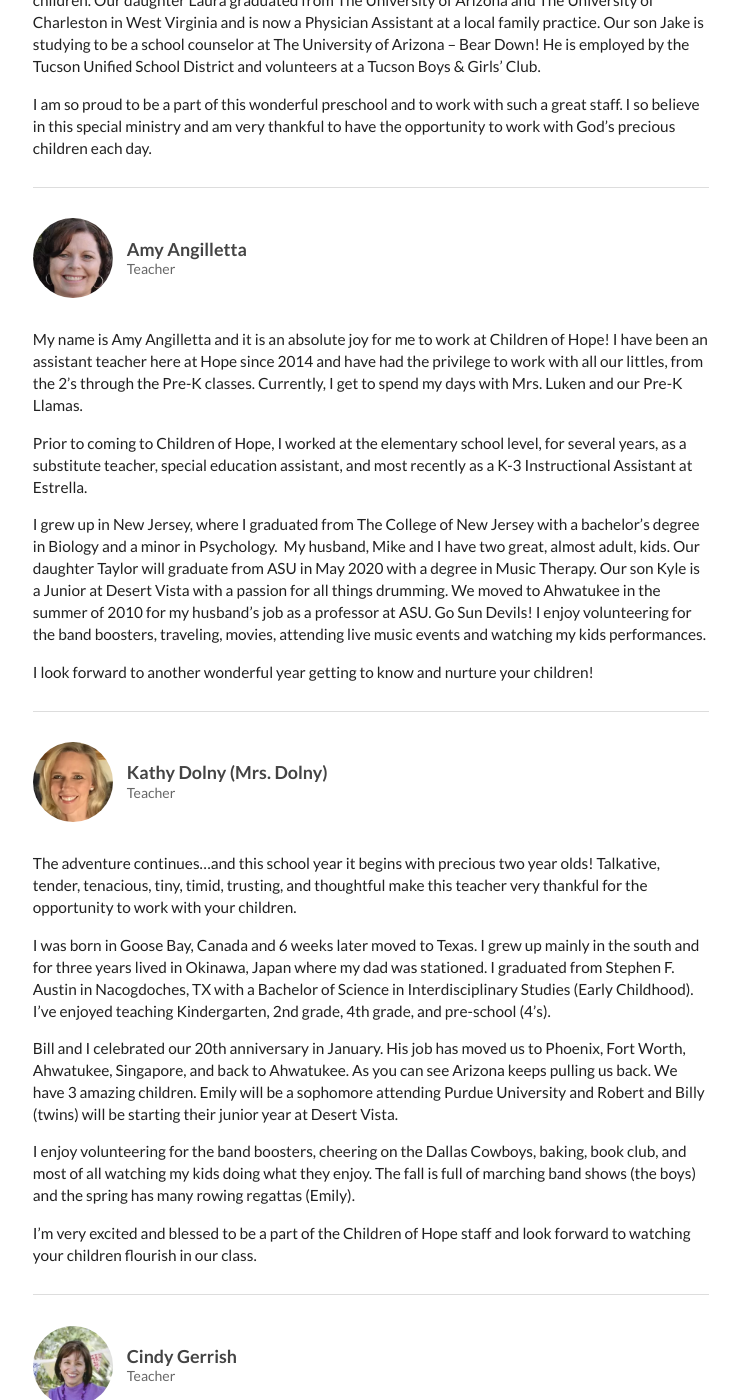
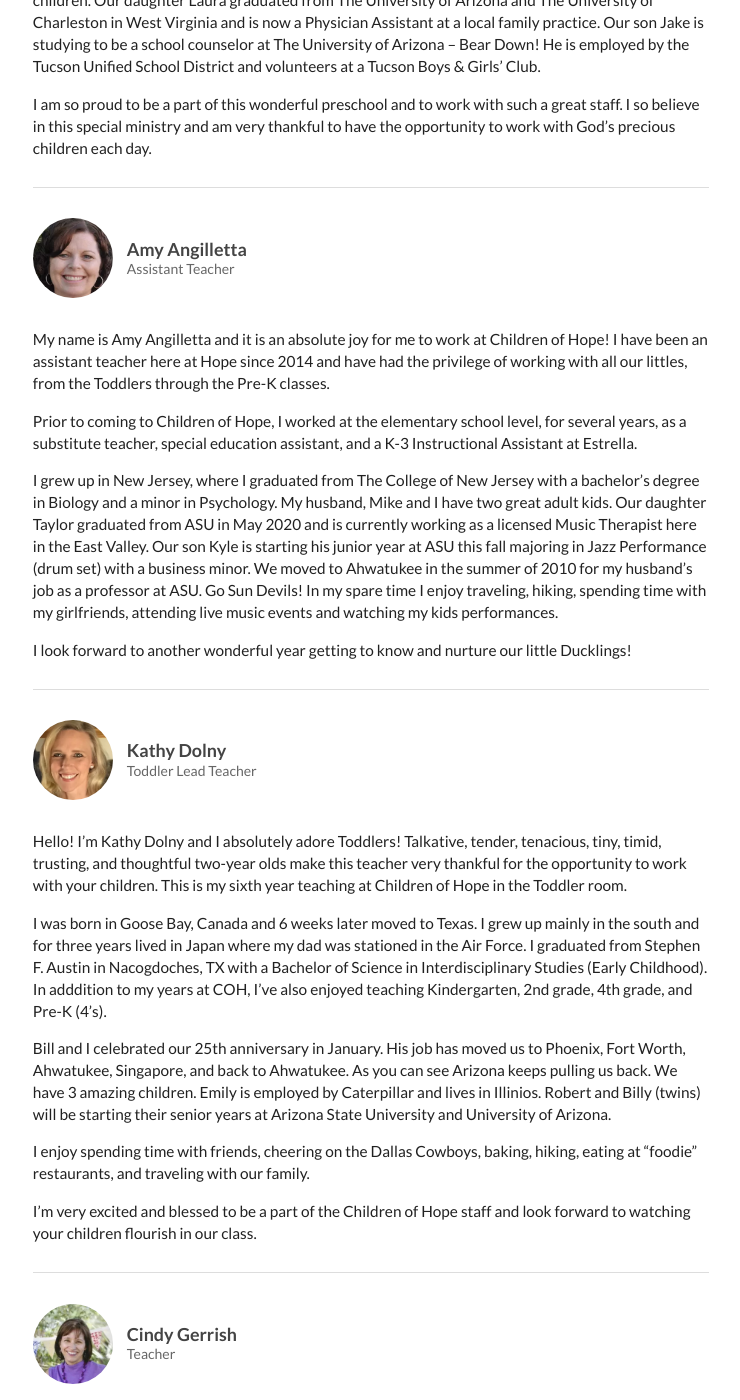
Before and after one commit to childrenofhope/childrenofhope, a Jekyll site: the page built from about/teachers.md, in a window 1280 px wide and 1400 px high, scrolled down 897 px. Shown: the whole window, without its empty margins (269-1009 px from the left). Built offline with Jekyll 4.4.1, drawn with Linux system fonts in a browser that asks for light colours; some of the changed text lies outside the part shown.

Commit message:
Updated teacher bios

```diff
--- a/about/teachers.md
+++ b/about/teachers.md
@@ -39,33 +39,23 @@ Teachers & Staff
     alt="Amy Angilletta" class="ui tiny circular image" />
   <div class="content">
     Amy Angilletta
-    <div class="sub header">Teacher</div>
+    <div class="sub header">Assistant Teacher</div>
   </div>
 </h3>
 
 <div class="ui hidden divider"></div>
 
 <p>
-  My name is Amy Angilletta and it is an absolute joy for me to work at Children of Hope! I have
-  been an assistant teacher here at Hope since 2014 and have had the privilege to work with all our
-  littles, from the 2’s through the Pre-K classes. Currently, I get to spend my days with Mrs.
-  Luken and our Pre-K Llamas.
+  My name is Amy Angilletta and it is an absolute joy for me to work at Children of Hope! I have been an assistant teacher here at Hope since 2014 and have had the privilege of working with all our littles, from the Toddlers through the Pre-K classes.
 </p>
 <p>
-  Prior to coming to Children of Hope, I worked at the elementary school level, for several years,
-  as a substitute teacher, special education assistant, and most recently as a K-3 Instructional
-  Assistant at Estrella.
+  Prior to coming to Children of Hope, I worked at the elementary school level, for several years, as a substitute teacher, special education assistant, and a K-3 Instructional Assistant at Estrella.
 </p>
 <p>
-  I grew up in New Jersey, where I graduated from The College of New Jersey with a bachelor’s degree
-  in Biology and a minor in Psychology.  My husband, Mike and I have two great, almost adult, kids.
-  Our daughter Taylor will graduate from ASU in May 2020 with a degree in Music Therapy. Our son Kyle
-  is a Junior at Desert Vista with a passion for all things drumming. We moved to Ahwatukee in the
-  summer of 2010 for my husband’s job as a professor at ASU. Go Sun Devils! I enjoy volunteering for
-  the band boosters, traveling, movies, attending live music events and watching my kids performances.
+  I grew up in New Jersey, where I graduated from The College of New Jersey with a bachelor’s degree in Biology and a minor in Psychology.  My husband, Mike and I have two great adult kids.  Our daughter Taylor graduated from ASU in May 2020 and is currently working as a licensed Music Therapist here in the East Valley.  Our son Kyle is starting his junior year at ASU this fall majoring in Jazz Performance (drum set) with a business minor. We moved to Ahwatukee in the summer of 2010 for my husband’s job as a professor at ASU. Go Sun Devils! In my spare time I enjoy traveling, hiking, spending time with my girlfriends, attending live music events and watching my kids performances.
 </p>
 <p>
-  I look forward to another wonderful year getting to know and nurture your children!
+  I look forward to another wonderful year getting to know and nurture our little Ducklings!
 </p>
 
 <div class="ui section divider"></div>
@@ -74,42 +64,31 @@ Teachers & Staff
   <img src="{{ site.baseurl }}/assets/images/teachers/kathy_dolny.webp"
     alt="Kathy Dolny" class="ui tiny circular image" />
   <div class="content">
-    Kathy Dolny (Mrs. Dolny)
-    <div class="sub header">Teacher</div>
+    Kathy Dolny
+    <div class="sub header">Toddler Lead Teacher</div>
   </div>
 </h3>
 
 <div class="ui hidden divider"></div>
 
 <p>
-  The adventure continues…and this school year it begins with precious two year olds! Talkative,
-  tender, tenacious, tiny, timid, trusting, and thoughtful make this teacher very thankful for
-  the opportunity to work with your children.
+  Hello! I’m Kathy Dolny and I absolutely adore Toddlers! Talkative, tender, tenacious, tiny, timid, trusting, and thoughtful two-year olds make this teacher very thankful for the opportunity to work with your children.  This is my sixth year teaching at Children of Hope in the Toddler room.
 </p>
 
 <p>
-  I was born in Goose Bay, Canada and 6 weeks later moved to Texas.  I grew up mainly in the south
-  and for three years lived in Okinawa, Japan where my dad was stationed. I graduated from Stephen
-  F. Austin in Nacogdoches, TX with a Bachelor of Science in Interdisciplinary Studies (Early Childhood).
-  I’ve enjoyed teaching Kindergarten, 2nd grade, 4th grade, and pre-school (4’s).
+  I was born in Goose Bay, Canada and 6 weeks later moved to Texas.  I grew up mainly in the south and for three years lived in Japan where my dad was stationed in the Air Force. I graduated from Stephen F. Austin in Nacogdoches, TX with a Bachelor of Science in Interdisciplinary Studies (Early Childhood).  In adddition to my years at COH, I’ve also enjoyed teaching Kindergarten, 2nd grade, 4th grade, and Pre-K (4’s).
 </p>
 
 <p>
-  Bill and I celebrated our 20th anniversary in January.  His job has moved us to Phoenix, Fort Worth,
-  Ahwatukee, Singapore, and back to Ahwatukee.  As you can see Arizona keeps pulling us back.  We have
-  3 amazing children. Emily will be a sophomore attending Purdue University and Robert and Billy (twins)
-  will be starting their junior year at Desert Vista.
+  Bill and I celebrated our 25th  anniversary in January.  His job has moved us to Phoenix, Fort Worth, Ahwatukee, Singapore, and back to Ahwatukee.  As you can see Arizona keeps pulling us back.  We have 3 amazing children. Emily is employed by Caterpillar and lives in Illinios. Robert and Billy (twins) will be starting their senior years at Arizona State University and University of Arizona.
 </p>
 
 <p>
-  I enjoy volunteering for the band boosters, cheering on the Dallas Cowboys, baking, book club, and
-  most of all watching my kids doing what they enjoy.  The fall is full of marching band shows (the boys)
-  and the spring has many rowing regattas (Emily).
+  I enjoy spending time with friends, cheering on the Dallas Cowboys, baking, hiking, eating at “foodie” restaurants, and traveling with our family.
 </p>
 
 <p>
-  I’m very excited and blessed to be a part of the Children of Hope staff and look forward to watching
-  your children flourish in our class.
+  I’m very excited and blessed to be a part of the Children of Hope staff and look forward to watching your children flourish in our class.
 </p>
 
 <div class="ui section divider"></div>
```
Also changed, not shown: other parts of about/teachers.md (+5 -17 lines).
